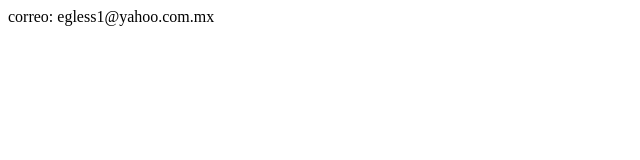
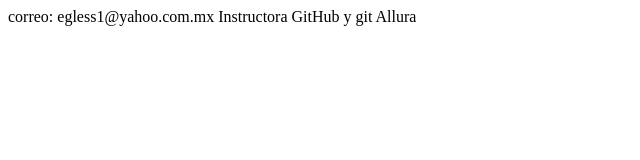
Before and after one commit to kikeglessbas/sistema-de-registro, a plain HTML site: page Contacto.html in a window 1280 px wide. Shown: the whole page, without its empty margins (0-640 px from the left). Drawn offline with Linux system fonts and the light colour scheme.

Commit message:
Cambio en el archivo Contacto.html

```diff
--- a/Contacto.html
+++ b/Contacto.html
@@ -7,5 +7,6 @@
 </head>
 <body>
     <p1>correo: egless1@yahoo.com.mx</p1>
+    <p1>Instructora GitHub y git Allura</p1>
 </body>
 </html>
```
